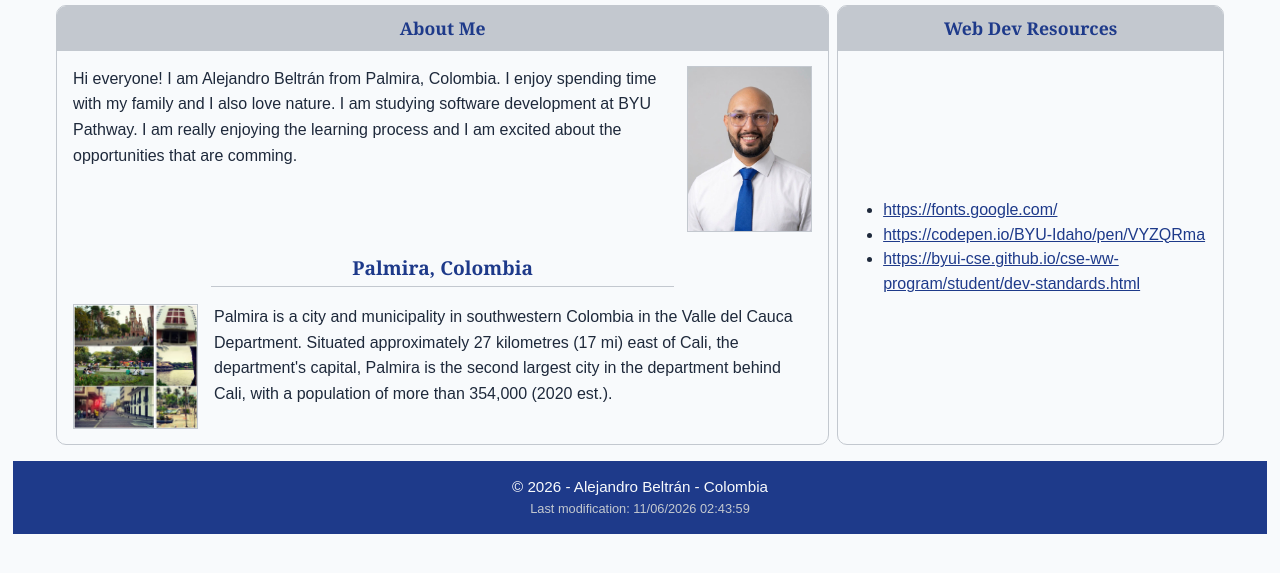
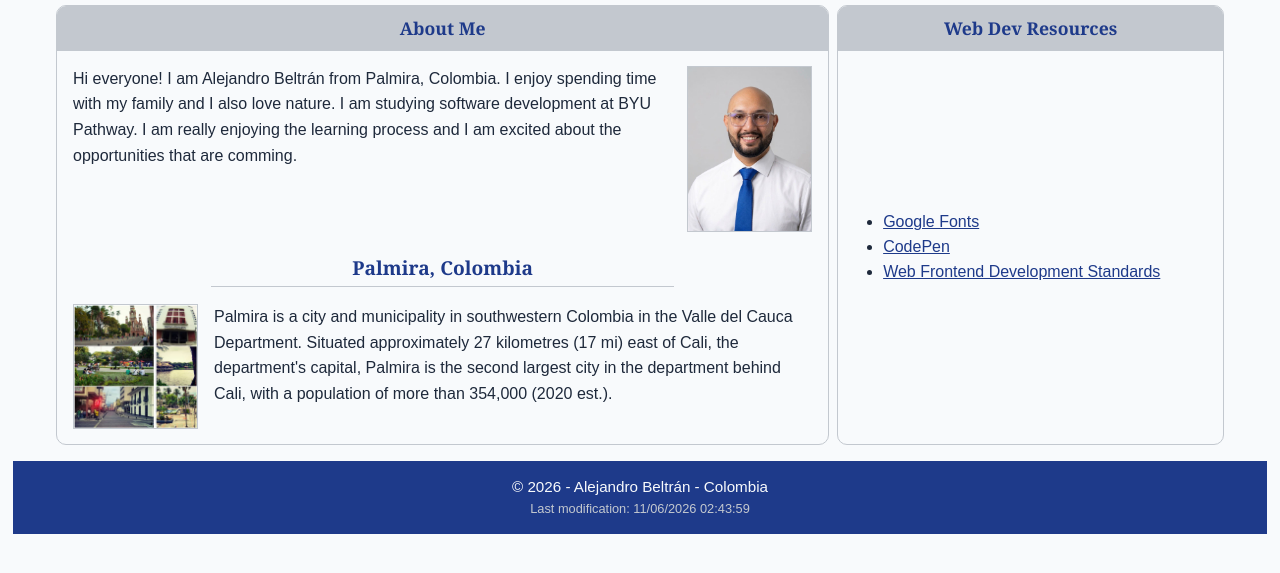
Before and after one commit to alejandrobel93/wdd131, a plain HTML site: page index.html in a window 1280 px wide. Shown: the part 219-792 px from the top of the page. Drawn offline with Linux system fonts and the light colour scheme.

Commit message:
Update web development resources links for clarity and accessibility

```diff
--- a/index.html
+++ b/index.html
@@ -57,11 +57,11 @@
             <h2>Web Dev Resources</h2>
             <ul>
 
-                <li><a href="google-font" target="_blank">https://fonts.google.com/</a></li>
-                <li><a href="codepen" target="_blank">https://codepen.io/BYU-Idaho/pen/VYZQRma</a></li>
-                <li><a href="web-frontend-development-standards"
-                        target="_blank">https://byui-cse.github.io/cse-ww-program/student/dev-standards.html</a>
-                </li>
+                <li><a href="https://fonts.google.com/" target="_blank">Google Fonts</a></li>
+                <li><a href="https://codepen.io/BYU-Idaho/pen/VYZQRma" target="_blank">CodePen</a></li>
+                <li><a href="https://byui-cse.github.io/cse-ww-program/student/dev-standards.html" target="_blank">Web
+                        Frontend
+                        Development Standards</a></li>
             </ul>
         </section>
     </main>
```
